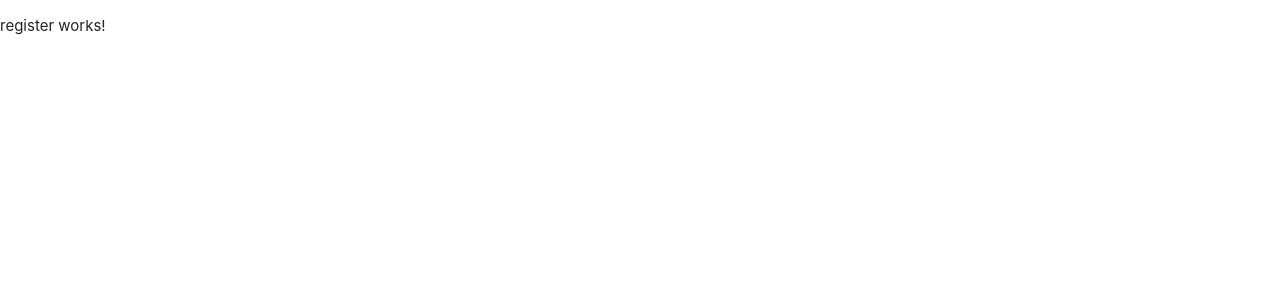
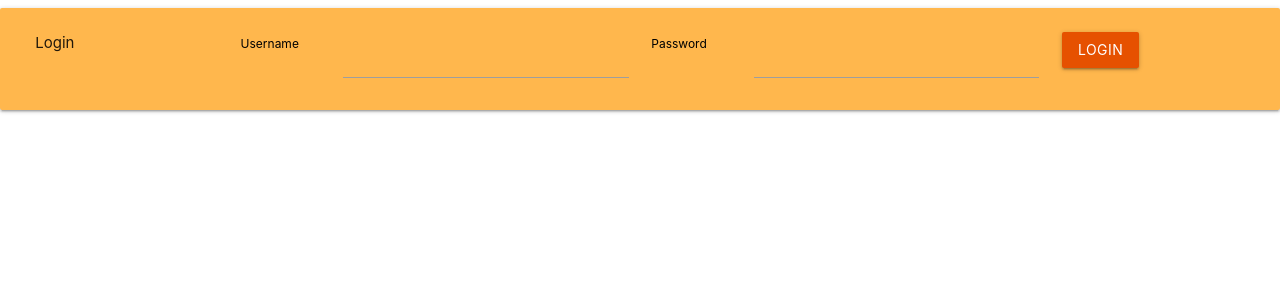
Before and after one commit to rajithacharith/ordee-front, an Angular app: page /register in a window 1280 px wide. Shown: the top 300 px of the page. Built offline with nearby package versions, Linux system fonts and the light colour scheme.

Commit message:
add proxy

```diff
--- /dev/null
+++ b/proxy.conf.json
@@ -0,0 +1,6 @@
+{
+    "/" : {
+        "target" : "http;//localhost:8080",
+        "secure" : false
+    }
+}
--- a/src/app/app.component.html
+++ b/src/app/app.component.html
@@ -1,5 +1,5 @@
 <!--The content below is only a placeholder and can be replaced.-->
 
 
-
+<app-login></app-login>
 <router-outlet></router-outlet>
--- a/src/app/register/register.component.html
+++ b/src/app/register/register.component.html
@@ -1,3 +0,0 @@
-<p>
-  register works!
-</p>
--- a/src/app/services/auth-service.service.ts
+++ b/src/app/services/auth-service.service.ts
@@ -23,6 +23,6 @@ export class AuthServiceService {
     let headers = new Headers();
     headers.append('Content-Type', 'application/json');
     headers.append('Access-Control-Allow-Origin', "*")
-    this.http.post("localhost:8080/api/login",user,headers).subscribe(res =>{console.log(res),err=>{console.log("Error Occured")}});
+    this.http.post("api/login",user,headers).subscribe(res =>{console.log(res),err=>{console.log("Error Occured")}});
   }
 }
```
